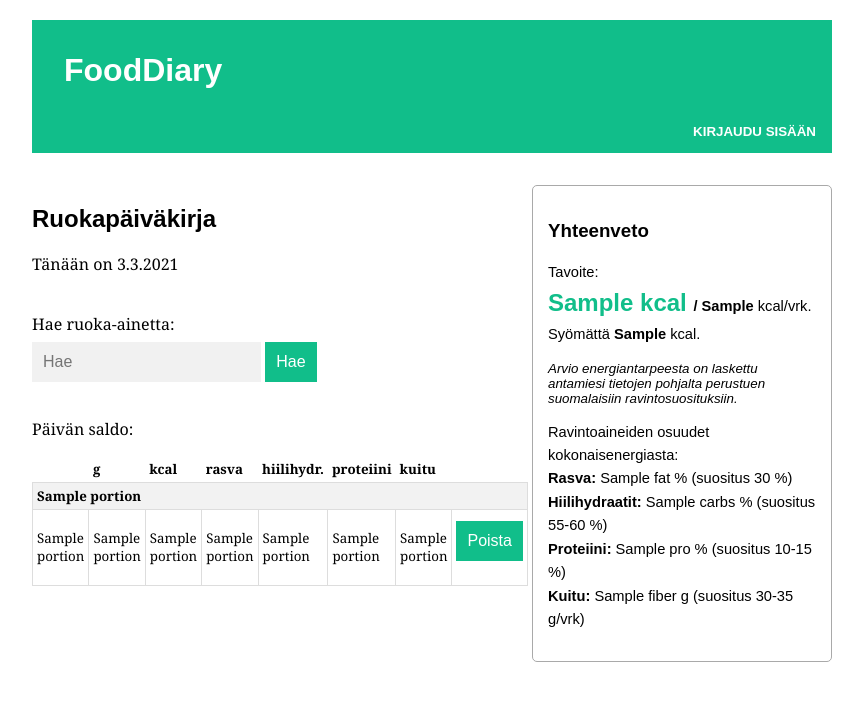
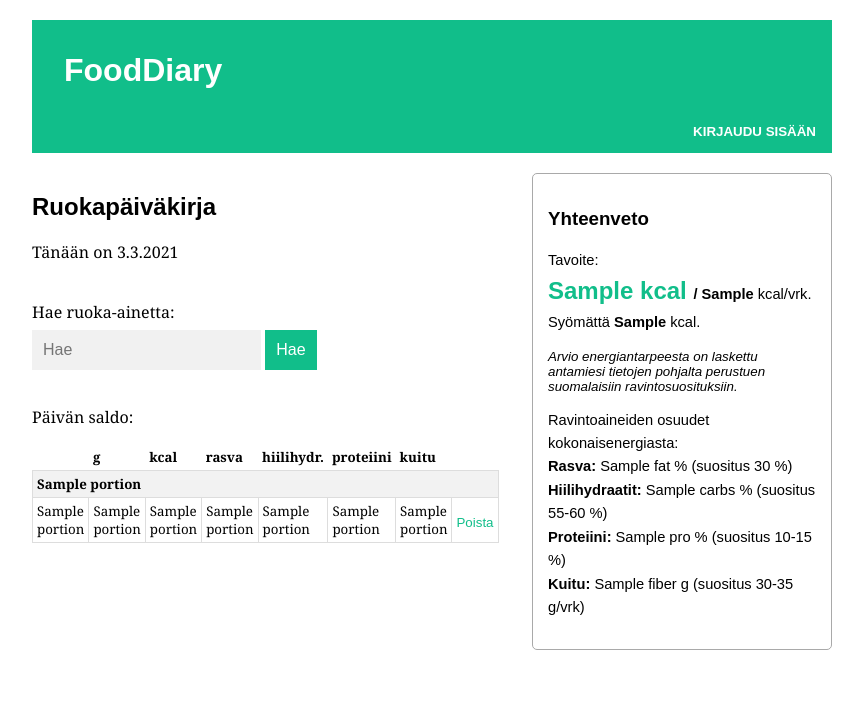
Before and after one commit to mlkulmala/tsoha-FoodDiary, a Flask app: template templates/food_search.html in a window 1280 px wide. Shown: the top 701 px of the page, without its empty margins (208-1071 px from the left). Run offline with Flask 2, Linux system fonts and the light colour scheme; the template is opened without the code that fills it: most values are stand-ins (such as "Sample title", 1, 10 or a date in 2020).

Commit message:
several new elements

```diff
--- a/static/css/main.css
+++ b/static/css/main.css
@@ -52,14 +52,15 @@ h2, h3 {
 }
 
 .one {
-  width: 400px;
+  width: 450px;
   float: left;
 }
 
 .two {
   margin-left: 500px;
+  min-width: 150px;
   padding: 15px;
-  margin-top: 2em;
+  margin-top: 20px;
   border: 1px solid darkgray;
   border-radius: 5px;
 }
@@ -101,7 +102,7 @@ li a:hover:not(.active) {
   background-color: #216fd4;
 }
 
-.button {
+.button1 {
   background-color: #11be8a;
   border: none;
   color: white;
@@ -109,7 +110,18 @@ li a:hover:not(.active) {
   text-align: center;
   text-decoration: none;
   display: inline-block;
-  font-size: 16px;
+  font-size: 12pt;
+}
+
+.button2 {
+  background: none!important;
+  border: none!important;
+  color: #11be8a!important;
+  padding: 0!important;
+  margin-bottom: 0px;
+  text-align: center;
+  display: inline!important;
+  font-size: 10pt;
 }
 
 input {
```
